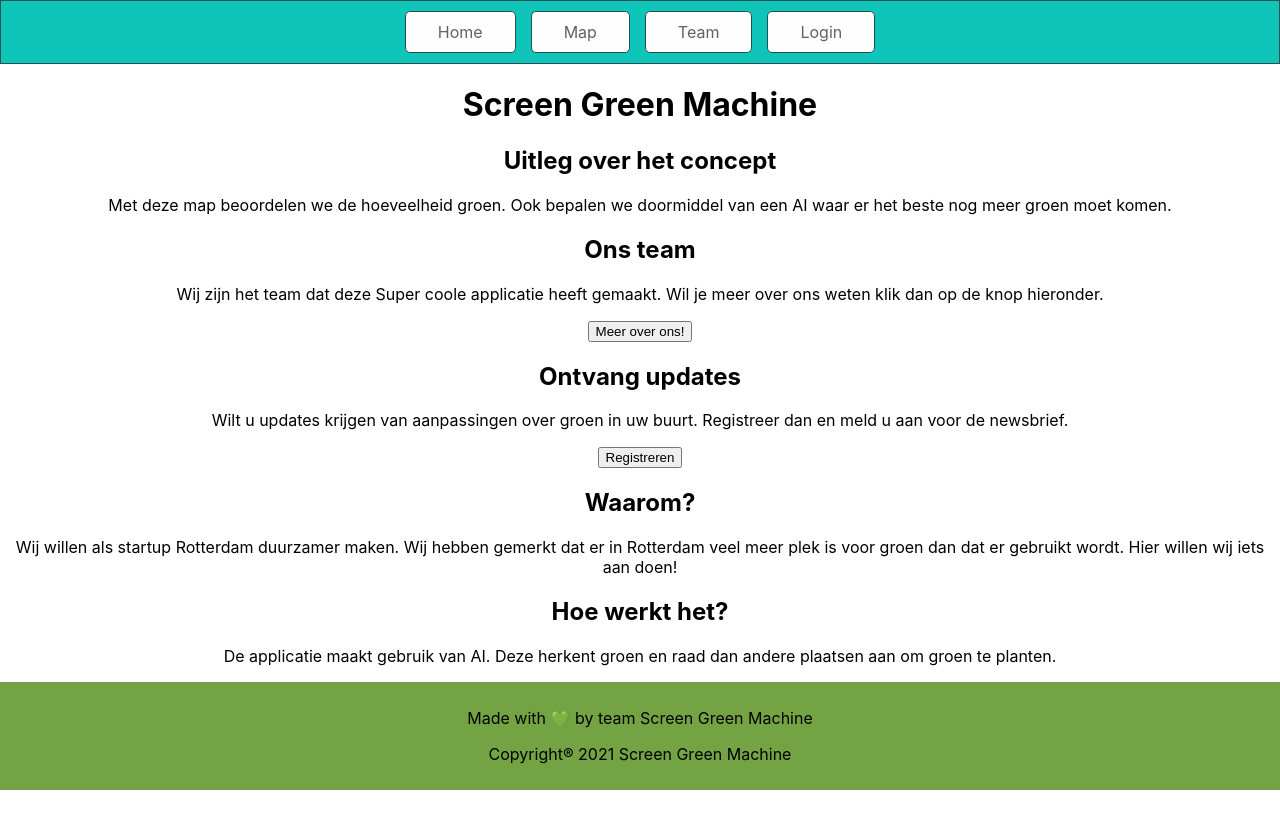
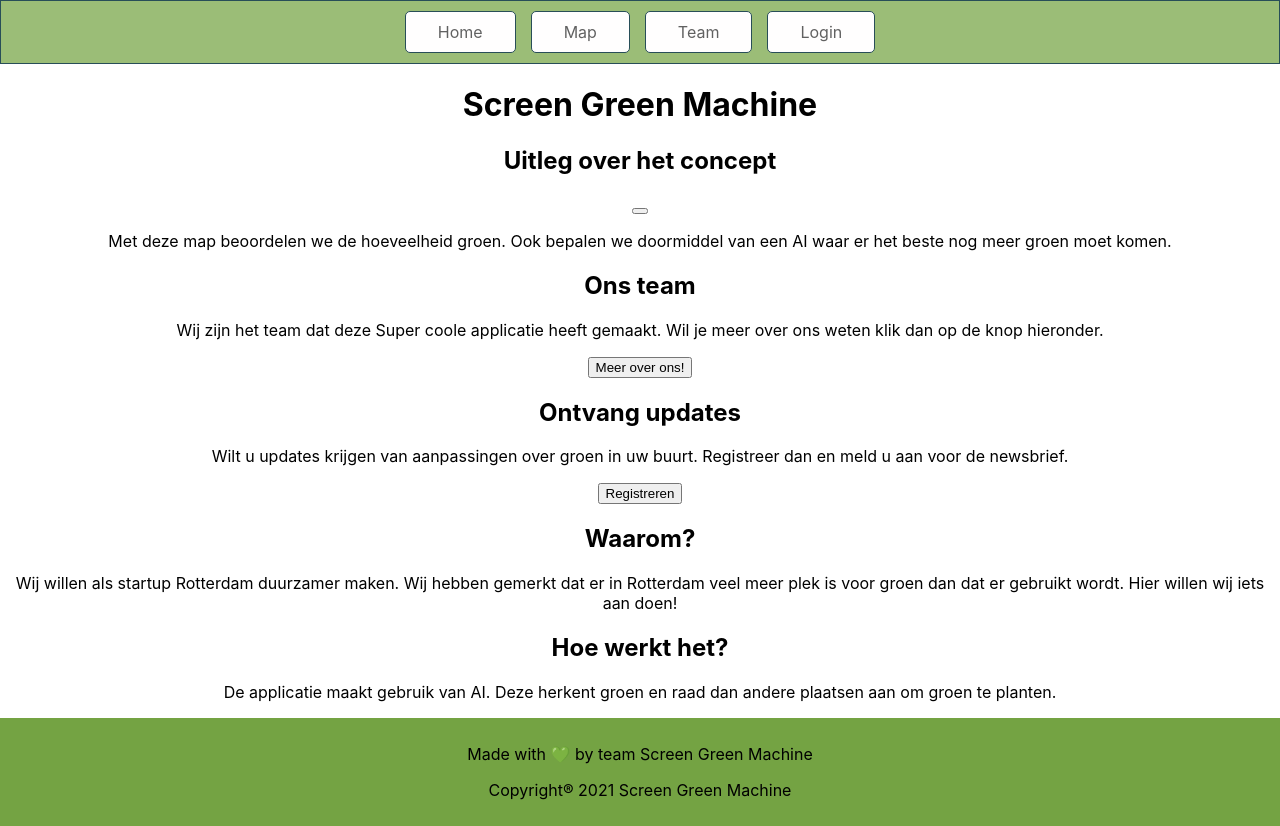
Before and after one commit to gert1999/ScreenGreenMachine, a React (Create React App) app: page /home in a window 1280 px wide. Before the commit the page ends 800 px from the top, so only its background shows below. Built offline with nearby package versions, Linux system fonts and the light colour scheme.

Commit message:
menu update

```diff
--- a/src/App.css
+++ b/src/App.css
@@ -53,7 +53,7 @@ map, .nav-button, aside {
    height: auto;
  }
 nav {
-  background-color: #0fc4b9;
+  background-color: #9BBD77;
   border: 1px solid #284e58;
 }
 
--- a/src/components/home/HomePage.js
+++ b/src/components/home/HomePage.js
@@ -3,6 +3,7 @@ import React from "react";
 // import components for home page
 import { TeamHome } from "./TeamHome";
 import { InfoDivs } from "./InfoDivs";
+// import Map from "../Map";
 
 export class HomePage extends React.Component {
 
@@ -27,6 +28,7 @@ export class HomePage extends React.Component {
                     </div>
                     <div>
                         <h2>Uitleg over het concept</h2>
+                        <button></button>
                         <p>Met deze map beoordelen we de
                         hoeveelheid groen. Ook bepalen
                         we doormiddel van een AI waar
```
